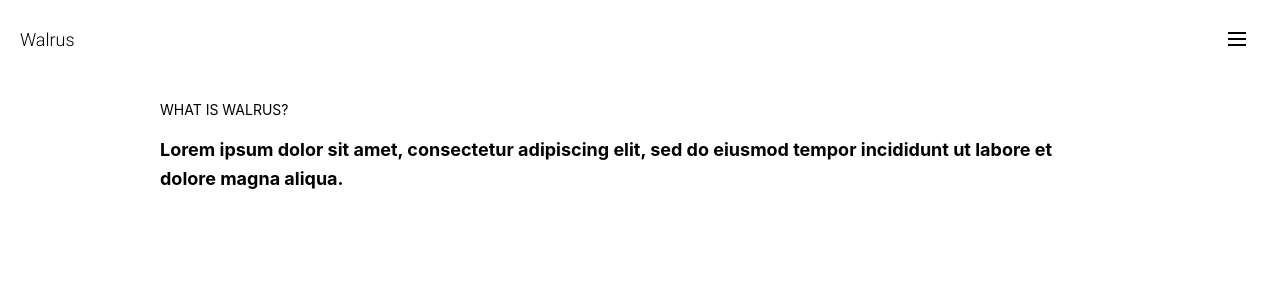
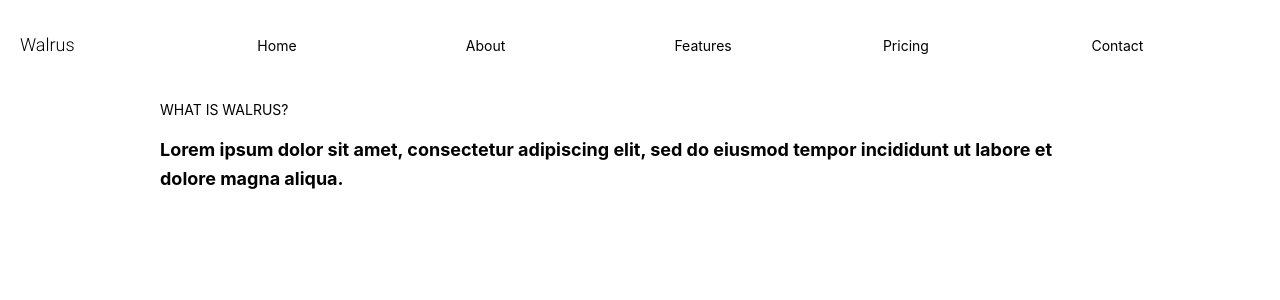
Before and after one commit to paaaarv/walrus, a Next.js app: page / in a window 1280 px wide. Shown: the top 300 px of the page. Built offline with nearby package versions, Linux system fonts and the light colour scheme.

Commit message:
nav-bar resize with window

```diff
--- a/pages/components/navigation.js
+++ b/pages/components/navigation.js
@@ -1,22 +1,44 @@
 import { NavLink, Container,Grid, Flex, Text, Group,Burger, Transition , Paper} from '@mantine/core';
 import { useDisclosure, useClickOutside } from '@mantine/hooks';
+import { useState, useEffect } from 'react';
 import classes from '../../public/css/styles.module.css';
 
 
 
 export default function Navigation(){
     const [opened, { toggle } ] = useDisclosure(false);
-    const ref = useClickOutside(() => toggle(false));
+    const ref = useClickOutside(() => toggle());
+    const [isMobile, setIsMobile] = useState(false);
+
+    useEffect(() => {
+      const handleResize = () => {
+        if (window.innerWidth <= 768) { // Adjust the breakpoint as needed
+          setIsMobile(true);
+        } else {
+          setIsMobile(false);
+        }
+      };
+
+      handleResize(); // Check initial window size
+      window.addEventListener('resize', handleResize);
+
+      return () => {
+        window.removeEventListener('resize', handleResize);
+      };
+    }, []);
     return(
         <Container h={100}>
             <Grid style={{ position: 'fixed', top: 0, left: 0, width: '100%', backgroundColor: 'white', zIndex: 300 }}>
                 <Group style = {{ width: '100%', padding: '25px 20px', flexWrap: 'nowrap' }} >
-                    <Grid.Col span={8}>
+                    <Grid.Col span={2}>
                         <Text className={classes.navigation} size="lg">Walrus</Text>
                     </Grid.Col>
 
-                    <Grid.Col span={4} style= {{ textAlign: 'right'}}>
-                      <Burger className={classes.burger} size= "sm" opened = {opened} onClick = {toggle} aria-label="Toggle navigation"/>
+                    {isMobile ?
+                    <Grid.Col span={10} style= {{ textAlign: 'right'}} ref={ref}>
+                      <Burger className={classes.burger} size= "sm" opened = {opened}
+                      onClick =  {toggle}
+                       aria-label="Toggle navigation"/>
                        <Transition
                             visible={opened}
                             mounted={opened}
@@ -26,7 +48,6 @@ export default function Navigation(){
                                 {(styles) => (
                             <div className={classes.navContainer}
                                 style={{ ...styles, zIndex: 500 }}
-                                ref={ref}
 
                             >
                             <Paper
@@ -44,7 +65,19 @@ export default function Navigation(){
                             </div>
                                 )}
                         </Transition>
-                      </Grid.Col>
+                    </Grid.Col>
+                        :
+                    <Grid.Col span = {10}>
+                        <Group direction="row" gap="sm" preventGrowOverflow={true} wrap="nowrap">
+                                <NavLink display="inline-block" label= "Home" href="#"></NavLink>
+                                <NavLink display="inline-block"  label= "About" href="#"></NavLink>
+                                <NavLink display="inline-block"  label= "Features" href="#"></NavLink>
+                                <NavLink display="inline-block"  label= "Pricing"  href="#"></NavLink>
+                                <NavLink display="inline-block"  label="Contact" href="#"></NavLink>
+                        </Group>
+                    </Grid.Col>
+                    }
+
                 </Group>
             </Grid>
         </Container>
```
